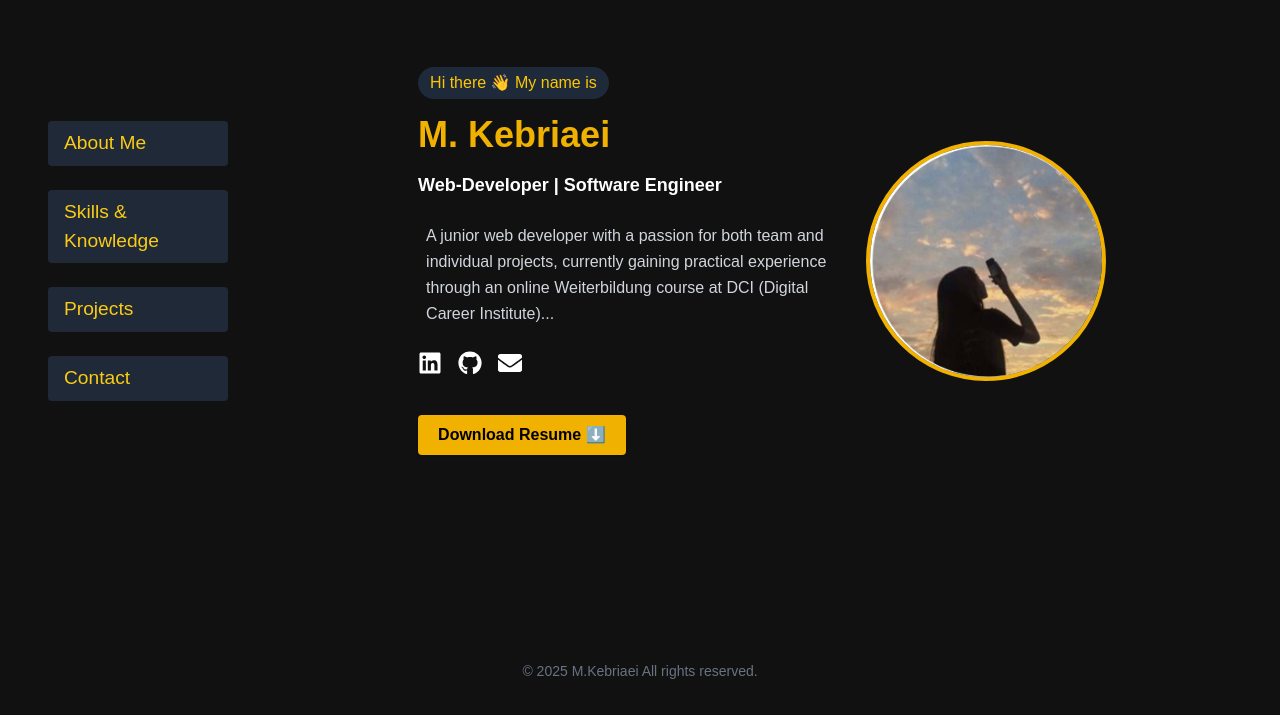
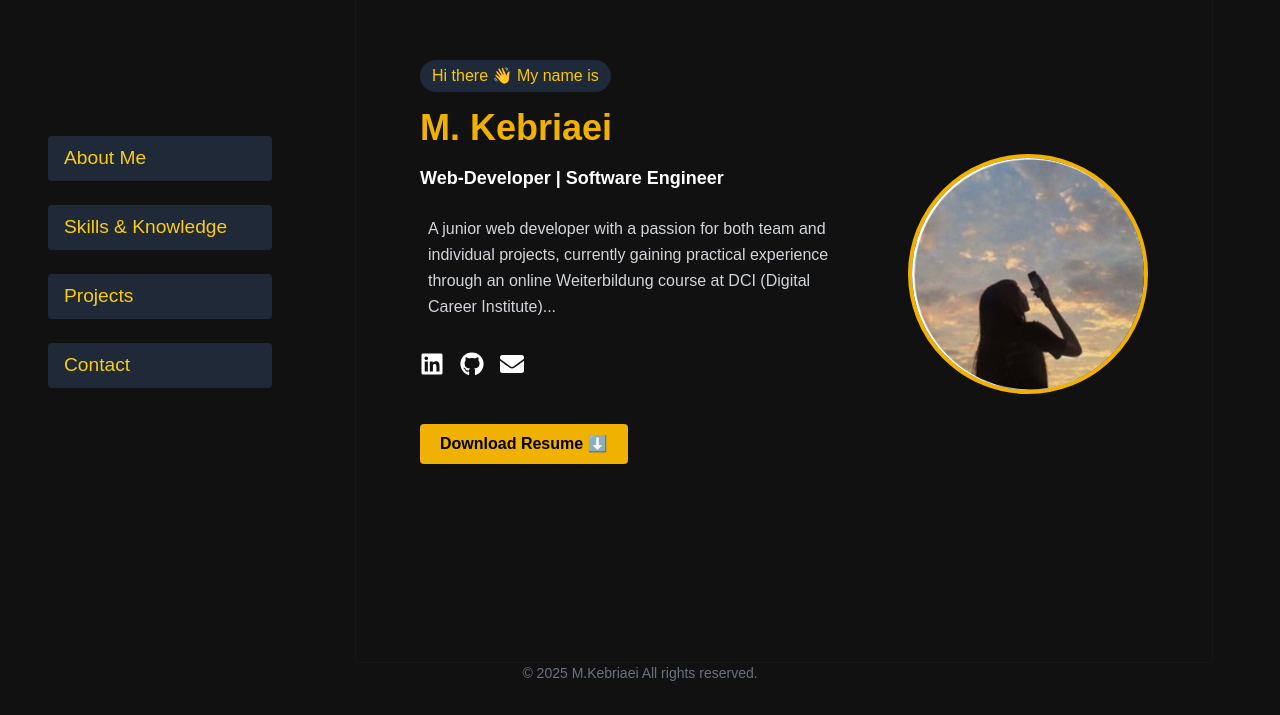
Before and after one commit to MelissaKebi/portfolio, a Next.js app: page / in a window 1280 px wide. Shown: the part 139-854 px from the top of the page. Built offline with nearby package versions, Linux system fonts and the light colour scheme.

Commit message:
hero-styling

```diff
--- a/src/app/globals.css
+++ b/src/app/globals.css
@@ -27,3 +27,7 @@ body {
   flex-direction: column;
   background-color: #111;
 }
+
+.border {
+  margin: auto;
+}
--- a/src/app/page.tsx
+++ b/src/app/page.tsx
@@ -5,10 +5,21 @@ import { FaLinkedin, FaGithub, FaEnvelope } from "react-icons/fa";
 
 export default function Hero() {
   return (
-    <section className="h-screen w-screen flex bg-[#111] text-white px-4">
-      <div className="flex-1 flex items-center justify-center px-4">
-        <div className="max-w-4xl space-y-4  flex-col-reverse md:flex-row items-center justify-between gap-10">
-          <div className="flex-1 space-y-4 text-center md:text-left">
+    <div className="border">
+      <section className="min-h-screen w-full bg-[#111] text-white px-6 py-12 md:px-16 flex flex-col md:flex-row items-center justify-between gap-10">
+        {/* 📱 تصویر در بالا در موبایل، در راست در دسکتاپ */}
+        <div className="w-40 h-40 md:w-60 md:h-60 rounded-full border-4 border-yellow-500 overflow-hidden mb-10 mt-6 md:mb-0 md:order-2 ">
+          <Image
+            src="/Profilefoto.jpg"
+            alt="Profilbild"
+            width={240}
+            height={240}
+            className="object-cover w-full h-full"
+          />
+        </div>
+
+        <div className="flex-1 text-center md:text-left space-y-6 md:order-1">
+          <div className="space-y-4">
             <span className="bg-gray-800 text-yellow-400 px-3 py-1 rounded-full inline-block">
               Hi there 👋 My name is
             </span>
@@ -24,7 +35,7 @@ export default function Hero() {
               Weiterbildung course at DCI (Digital Career Institute)...
             </p>
           </div>
-          <div className="flex gap-4 text-2xl justify-center md:justify-start mt-4">
+          <div className="flex justify-center md:justify-start gap-4 text-2xl mt-4">
             <a
               href="https://linkedin.com/in/meli-ssa-a7474b274"
               target="_blank"
@@ -61,35 +72,7 @@ export default function Hero() {
             </a>
           </div>
         </div>
-
-        <div className="relative">
-          {/* Bild nur auf kleinen Bildschirmen (unter 768px), oben und zentriert */}
-          <div className="absolute top-4 left-1/2 -translate-x-1/2 w-40 h-40 md:hidden">
-            <div className="w-full h-full rounded-full border-4 border-yellow-500 overflow-hidden">
-              <Image
-                src="/Profilefoto.jpg"
-                alt="Profilbild"
-                width={160}
-                height={160}
-                className="object-cover w-full h-full"
-              />
-            </div>
-          </div>
-
-          {/* Bild nur auf mittleren und großen Bildschirmen (ab 768px), rechts positioniert */}
-          <div className="hidden md:flex md:justify-end md:items-start md:w-full md:h-auto">
-            <div className="w-60 h-60 rounded-full border-4 border-yellow-500 overflow-hidden">
-              <Image
-                src="/Profilefoto.jpg"
-                alt="Profilbild"
-                width={240}
-                height={240}
-                className="object-cover w-full h-full"
-              />
-            </div>
-          </div>
-        </div>
-      </div>
-    </section>
+      </section>
+    </div>
   );
 }
--- a/src/app/skills/page.tsx
+++ b/src/app/skills/page.tsx
@@ -61,13 +61,15 @@ export default function Skills() {
         <h3 className="text-2xl md:text-3xl font-bold mb-8 text-white">
           What tools am I working right now?
         </h3>
-        <div className="grid grid-cols-2 sm:grid-cols-3 md:grid-cols-4 gap-8 mt-4">
+        <div className="grid grid-cols-2 sm:grid-cols-3 md:grid-cols-4 gap-8 mt-4 md:items-start md:text-left md:text-xs">
           {skills.map((skill, index) => (
             <div
               key={index}
               className="flex items-center gap-2 p-3 bg-gray-800 rounded-md shadow hover:scale-105 transition"
             >
-              <div className="text-2xl">{skill.icon}</div>
+              <div className="text-2xl md:text-left md:text-xs">
+                {skill.icon}
+              </div>
               <span>{skill.name}</span>
             </div>
           ))}
```
